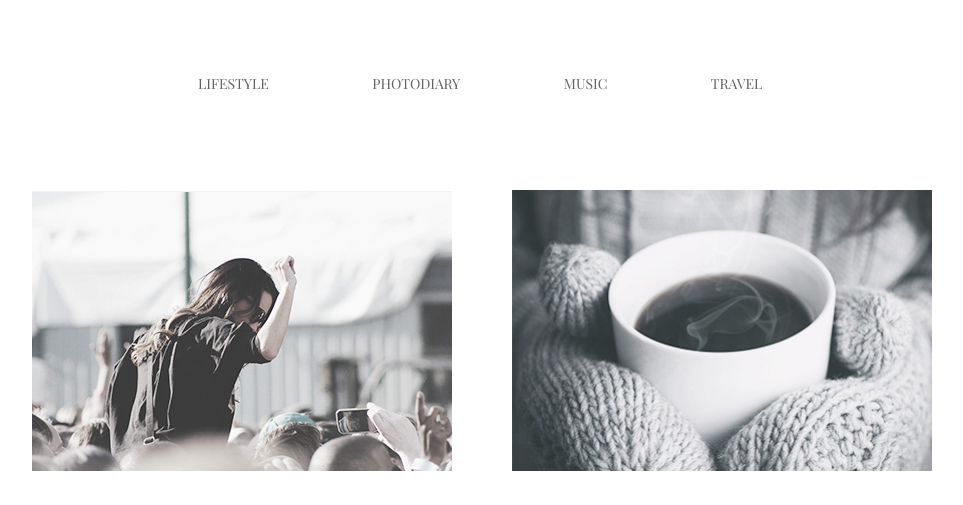
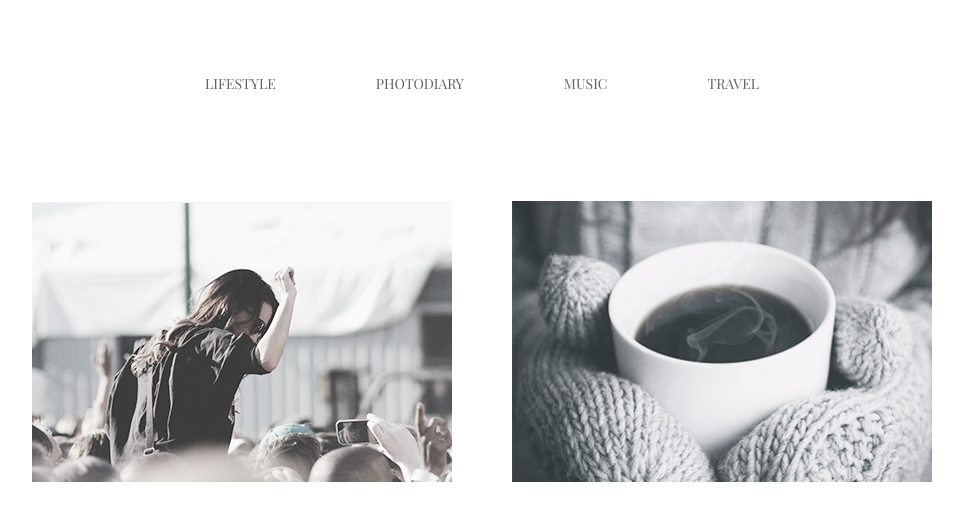
Before and after one commit to Mr-Pasko-ms/goit-fe-course, a plain HTML site: page html-css/module-03/index.html in a window 1280 px wide. Shown: the top 505 px of the page, without its empty margins (158-1121 px from the left). Drawn offline with nearby package versions, Linux system fonts and the light colour scheme.

Commit message:
complet-3/2.0

```diff
--- a/html-css/module-03/css/normalise.css
+++ b/html-css/module-03/css/normalise.css
@@ -28,9 +28,9 @@
    * Render the `main` element consistently in IE.
    */
 
-  main {
+  /* main {
     display: block;
-  }
+  } */
 
   /**
    * Correct the font size and margin on `h1` elements within `section` and
--- a/html-css/module-03/css/style.css
+++ b/html-css/module-03/css/style.css
@@ -16,38 +16,35 @@ body {
 }
 
 img {
-    display: inline-block;
+    display: block;
     max-width: 100%;
     height: auto;
-    padding: 0;
-    margin: 0;
 }
 
 .container {
     width: 900px;
     margin: 0 auto;
+    font-size: 0;
 }
 
 .navigation {
-    height: 190px;
-    padding: 72px 166px 100px 166px;
-}
-
-.site-nav li {
-    display: inline-block;
-}
-
-.site-nav li:not(:last-child) {
-    margin-right: 100px;
+    margin: 72px 166px 100px 166px;
+    text-align: center;
 }
 
 .site-nav {
     text-transform: uppercase;
     padding: 0;
     margin: 0;
-    border: 0;
-    width: 568px;
-    /* text-align: justify; */
+}
+
+.site-nav li {
+    display: inline-block;
+    font-size: 14px;
+}
+
+.site-nav li:not(:last-child) {
+    margin-right: 100px;
 }
 
 .site-nav a {
@@ -62,7 +59,11 @@ img {
 .main-div {
     display: inline-block;
     width: 420px;
-    margin-left: -4px;
+    font-size: 14px;
+}
+
+.main-div p {
+    margin: 0;
     padding: 0;
 }
 
@@ -70,19 +71,10 @@ img {
     margin-bottom: 130px;
 }
 
-.main-div p {
-    margin: 0;
-    padding: 0;
+.main-div:not(:nth-child(2n)) {
+    margin-right: 60px;
 }
 
-.main-div:not(:nth-child(2n)) {
-    margin-right: 60px;
-    margin-left: 0;
-}
-
-/* .main-div:not(:nth-child(1n)) {
-    margin-left: -4px;
-} */
 .text-nav {
     font-family: 'Ubuntu', 'Arial', sans-serif;
     font-size: 14px;
@@ -92,7 +84,7 @@ img {
 }
 
 .main-div .text-nav {
-    margin: 30px 0 30px 0;
+    margin: 30px 0;
 }
 
 .state-head {
--- a/html-css/module-03/index.html
+++ b/html-css/module-03/index.html
@@ -13,8 +13,8 @@
 </head>
 
 <body>
-    <header>
-        <nav class="container navigation">
+    <header class="container">
+        <nav class="navigation">
             <ul class="site-nav">
                 <li><a href="#">lifestyle</a></li>
                 <li><a href="#">photodiary</a></li>
```
